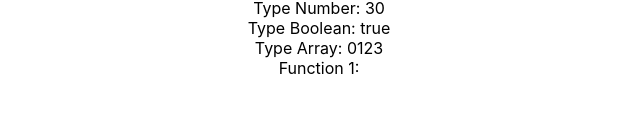
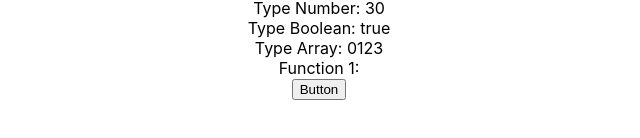
Before and after one commit to StevenCreates/react-typescript-101, a React (Create React App) app: page / in a window 1280 px wide. Shown: the part 166-304 px from the top of the page, without its empty margins (321-961 px from the left). Built offline with nearby package versions, Linux system fonts and the light colour scheme.

Commit message:
added button component to app

```diff
--- a/src/App.tsx
+++ b/src/App.tsx
@@ -3,6 +3,7 @@ import './App.css';
 import Types from './components/Types'
 import Functions from './components/Functions';
 import { Head } from './components/Head';
+import { Button } from './components/Button';
 
 function App() {
   return (
@@ -10,6 +11,7 @@ function App() {
       <Head title="Hello" />
       <Types />
       <Functions />
+      <Button onClick={() => console.log('hi ello')} />
     </div>
   );
 }
```
